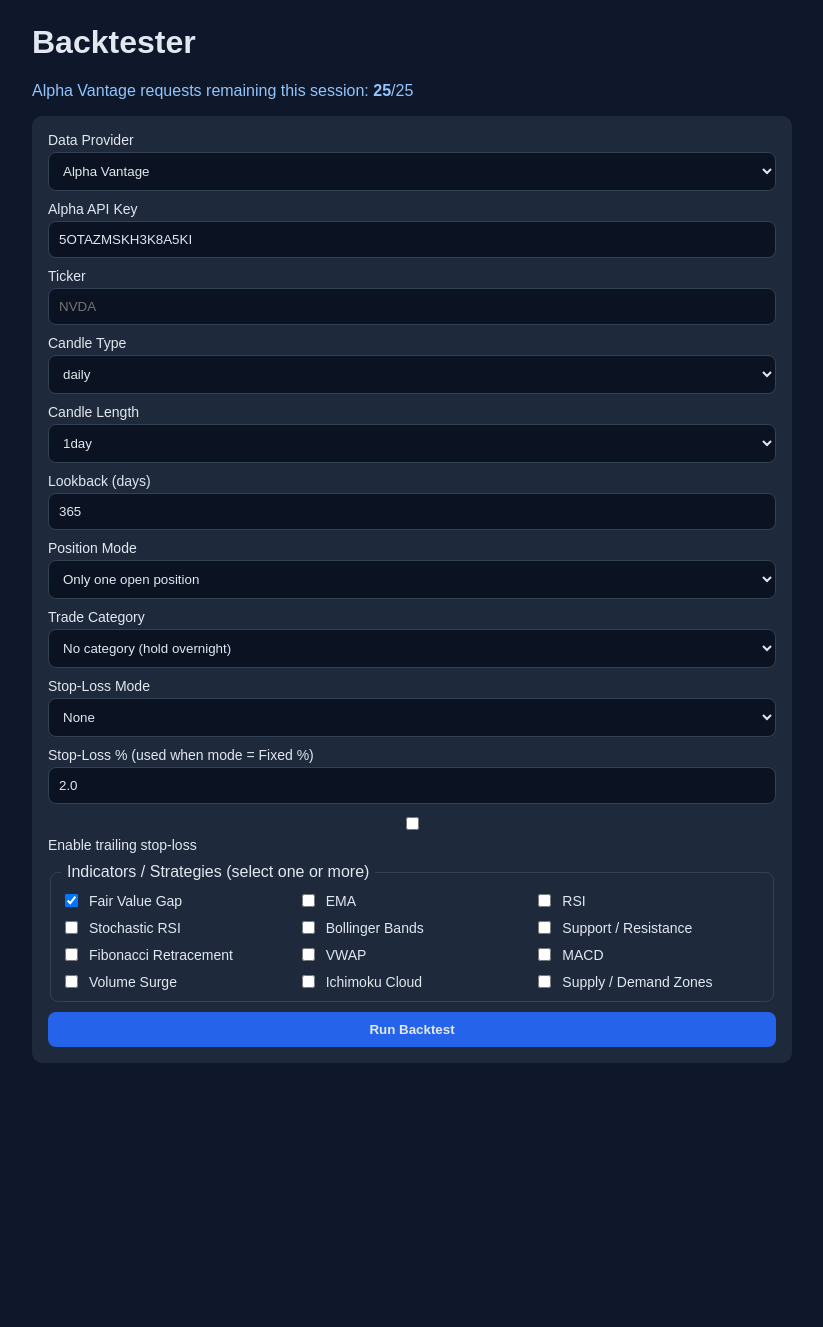
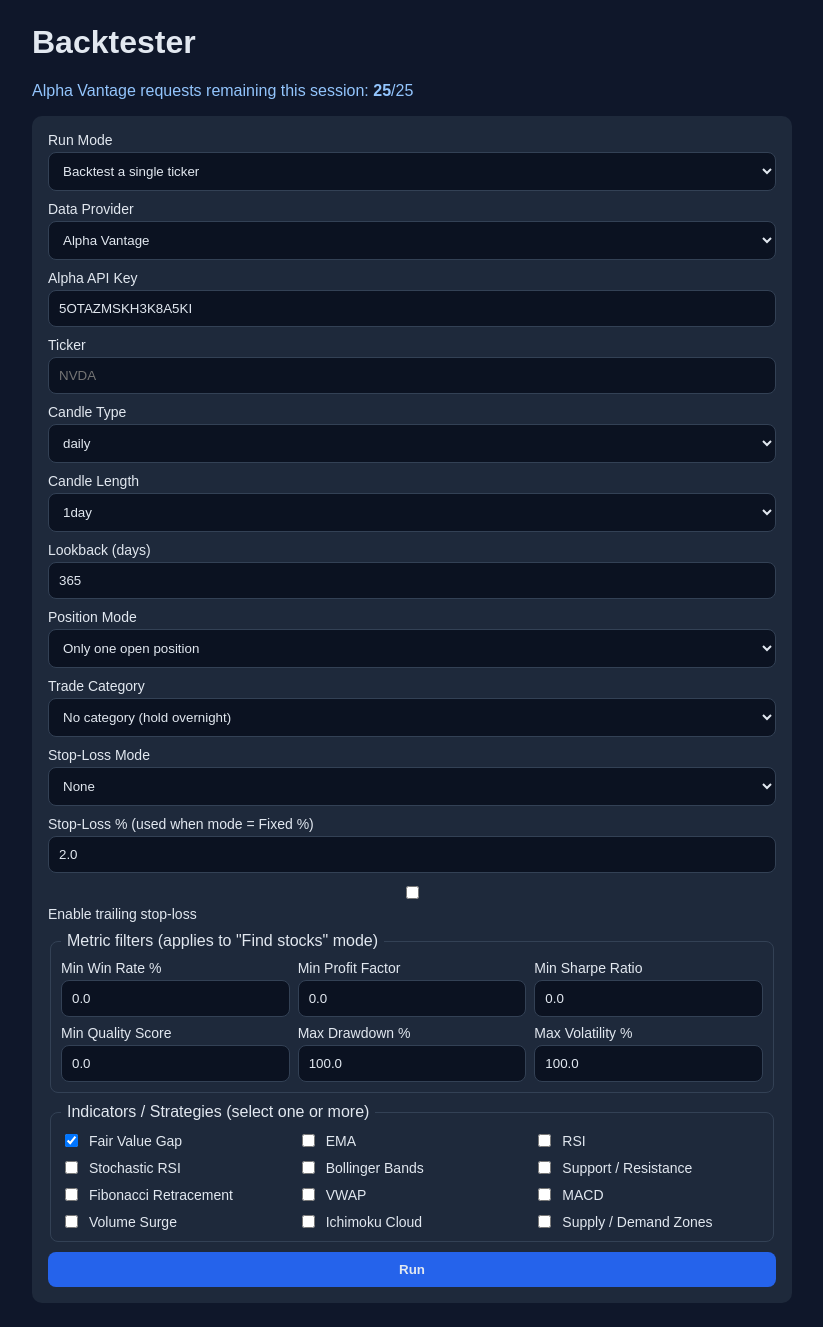
Before and after one commit to bobwillrulex/backtester, a Flask app: page / in a window 1280 px wide. Shown: the whole page, without its empty margins (228-1051 px from the left). Before the commit the page ends 1063 px from the top, so only its background shows below. Run offline with Flask 3, Linux system fonts and the light colour scheme.

Commit message:
Add advanced backtest metrics and Russell 1000 stock finder

```diff
--- a/app.py
+++ b/app.py
@@ -6,6 +6,7 @@ from backtester.data_clients import (
     AlphaVantageClient,
     CandleRequest,
     DataClientError,
+    Russell1000Client,
     YahooFinanceClient,
 )
 from backtester.strategies.indicator_combo import INDICATORS, run_indicator_combo
@@ -15,6 +16,7 @@ DEFAULT_API_KEY = "5OTAZMSKH3K8A5KI"
 app = Flask(__name__)
 alpha_client = AlphaVantageClient(api_key=DEFAULT_API_KEY)
 yahoo_client = YahooFinanceClient()
+russell_client = Russell1000Client()
 
 INTERVAL_OPTIONS = {
     "alpha": {
@@ -31,8 +33,9 @@ INTERVAL_OPTIONS = {
 }
 
 
-def render_home(*, result=None, error=None, api_key=DEFAULT_API_KEY, requests_remaining=None, form_data=None):
-    form_data = form_data or {
+def _default_form() -> dict:
+    return {
+        "run_mode": "backtest",
         "provider": "alpha",
         "data_mode": "daily",
         "interval": "1day",
@@ -44,7 +47,18 @@ def render_home(*, result=None, error=None, api_key=DEFAULT_API_KEY, requests_re
         "stop_loss_mode": "none",
         "stop_loss_percent": 2.0,
         "trailing_stop": False,
+        "scan_limit": 100,
+        "min_win_rate": 0.0,
+        "min_profit_factor": 0.0,
+        "min_sharpe_ratio": 0.0,
+        "min_quality_score": 0.0,
+        "max_drawdown": 100.0,
+        "max_volatility": 100.0,
     }
+
+
+def render_home(*, result=None, error=None, api_key=DEFAULT_API_KEY, requests_remaining=None, form_data=None):
+    form_data = form_data or _default_form()
     return render_template(
         "index.html",
         interval_options=INTERVAL_OPTIONS,
@@ -57,6 +71,17 @@ def render_home(*, result=None, error=None, api_key=DEFAULT_API_KEY, requests_re
     )
 
 
+def _passes_filters(metrics: dict[str, float], filters: dict[str, float]) -> bool:
+    return (
+        metrics["win_rate_pct"] >= filters["min_win_rate"]
+        and metrics["profit_factor"] >= filters["min_profit_factor"]
+        and metrics["sharpe_ratio"] >= filters["min_sharpe_ratio"]
+        and metrics["quality_score"] >= filters["min_quality_score"]
+        and metrics["max_drawdown_pct"] <= filters["max_drawdown"]
+        and metrics["volatility_pct"] <= filters["max_volatility"]
+    )
+
+
 @app.get("/")
 def index():
     return render_home()
@@ -64,6 +89,7 @@ def index():
 
 @app.post("/backtest")
 def run_backtest():
+    run_mode = request.form.get("run_mode", "backtest")
     ticker = request.form.get("ticker", "").strip().upper()
     provider = request.form.get("provider", "alpha")
     data_mode = request.form.get("data_mode", "daily")
@@ -76,7 +102,19 @@ def run_backtest():
     stop_loss_mode = request.form.get("stop_loss_mode", "none")
     stop_loss_percent = float(request.form.get("stop_loss_percent", "2") or "2")
     trailing_stop = request.form.get("trailing_stop") == "on"
+    scan_limit = int(request.form.get("scan_limit", "100") or "100")
+
+    metric_filters = {
+        "min_win_rate": float(request.form.get("min_win_rate", "0") or "0"),
+        "min_profit_factor": float(request.form.get("min_profit_factor", "0") or "0"),
+        "min_sharpe_ratio": float(request.form.get("min_sharpe_ratio", "0") or "0"),
+        "min_quality_score": float(request.form.get("min_quality_score", "0") or "0"),
+        "max_drawdown": float(request.form.get("max_drawdown", "100") or "100"),
+        "max_volatility": float(request.form.get("max_volatility", "100") or "100"),
+    }
+
     form_data = {
+        "run_mode": run_mode,
         "provider": provider,
         "data_mode": data_mode,
         "interval": interval,
@@ -88,14 +126,14 @@ def run_backtest():
         "stop_loss_mode": stop_loss_mode,
         "stop_loss_percent": stop_loss_percent,
         "trailing_stop": trailing_stop,
+        "scan_limit": scan_limit,
+        **metric_filters,
     }
 
     local_alpha_client = AlphaVantageClient(api_key=api_key)
     local_alpha_client.requests_made = alpha_client.requests_made
 
     try:
-        if not ticker:
-            raise ValueError("Ticker is required.")
         if provider not in INTERVAL_OPTIONS:
             raise ValueError("Invalid data provider selected.")
         if data_mode not in INTERVAL_OPTIONS[provider]:
@@ -108,52 +146,134 @@ def run_backtest():
             raise ValueError("Invalid stop-loss mode selected.")
         if stop_loss_percent <= 0 or stop_loss_percent >= 100:
             raise ValueError("Stop-loss percent must be between 0 and 100.")
+        if run_mode not in {"backtest", "scan"}:
+            raise ValueError("Invalid mode selected.")
+        if scan_limit < 1 or scan_limit > 1000:
+            raise ValueError("Scan limit must be between 1 and 1000.")
 
-        req = CandleRequest(
-            symbol=ticker,
-            provider=provider,
-            mode=data_mode,
-            interval=interval,
-            lookback_days=lookback_days,
-        )
-        if provider == "alpha":
-            candles = local_alpha_client.fetch_candles(req)
-            alpha_client.requests_made = local_alpha_client.requests_made
-            requests_remaining = alpha_client.get_requests_remaining()
-        else:
-            candles = yahoo_client.fetch_candles(req)
-            requests_remaining = alpha_client.get_requests_remaining()
+        if run_mode == "backtest":
+            if not ticker:
+                raise ValueError("Ticker is required.")
 
-        result = run_indicator_combo(
-            candles,
-            selected_indicators=selected_indicators,
-            allow_multiple_positions=(position_mode == "multi"),
-            hold_overnight=(trade_category == "none"),
-            stop_loss_mode=stop_loss_mode,
-            stop_loss_percent=stop_loss_percent,
-            trailing_stop=trailing_stop,
-        )
+            req = CandleRequest(
+                symbol=ticker,
+                provider=provider,
+                mode=data_mode,
+                interval=interval,
+                lookback_days=lookback_days,
+            )
+            if provider == "alpha":
+                candles = local_alpha_client.fetch_candles(req)
+                alpha_client.requests_made = local_alpha_client.requests_made
+                requests_remaining = alpha_client.get_requests_remaining()
+            else:
+                candles = yahoo_client.fetch_candles(req)
+                requests_remaining = alpha_client.get_requests_remaining()
+
+            result = run_indicator_combo(
+                candles,
+                selected_indicators=selected_indicators,
+                allow_multiple_positions=(position_mode == "multi"),
+                hold_overnight=(trade_category == "none"),
+                stop_loss_mode=stop_loss_mode,
+                stop_loss_percent=stop_loss_percent,
+                trailing_stop=trailing_stop,
+            )
+
+            return render_home(
+                api_key=api_key,
+                requests_remaining=requests_remaining,
+                form_data=form_data,
+                result={
+                    "mode": "backtest",
+                    "ticker": ticker,
+                    "provider": provider,
+                    "candles": len(candles),
+                    "return_pct": result.total_return_pct,
+                    "previous_return_pct": result.previous_return_pct,
+                    "liquidated_return_pct": result.liquidated_return_pct,
+                    "trades": result.trades,
+                    "win_rate_pct": result.win_rate_pct,
+                    "average_gain_pct": result.average_gain_pct,
+                    "max_drawdown_pct": result.max_drawdown_pct,
+                    "volatility_pct": result.volatility_pct,
+                    "profit_factor": result.profit_factor,
+                    "sharpe_ratio": result.sharpe_ratio,
+                    "quality_score": result.quality_score,
+                    "notes": result.notes,
+                    "indicators": [INDICATORS[i] for i in selected_indicators],
+                    "stop_loss_mode": stop_loss_mode,
+                    "stop_loss_percent": round(stop_loss_percent, 2),
+                    "trailing_stop": trailing_stop,
+                    "trade_details": result.trade_details,
+                },
+            )
+
+        symbols = russell_client.fetch_symbols()
+        candidates = symbols[:scan_limit]
+        matches: list[dict[str, float | int | str]] = []
+        failures = 0
+
+        for symbol in candidates:
+            try:
+                candles = yahoo_client.fetch_candles(
+                    CandleRequest(
+                        symbol=symbol,
+                        provider="yahoo",
+                        mode=data_mode,
+                        interval=interval,
+                        lookback_days=lookback_days,
+                    )
+                )
+                scan_result = run_indicator_combo(
+                    candles,
+                    selected_indicators=selected_indicators,
+                    allow_multiple_positions=(position_mode == "multi"),
+                    hold_overnight=(trade_category == "none"),
+                    stop_loss_mode=stop_loss_mode,
+                    stop_loss_percent=stop_loss_percent,
+                    trailing_stop=trailing_stop,
+                )
+                metrics = {
+                    "win_rate_pct": scan_result.win_rate_pct,
+                    "profit_factor": scan_result.profit_factor,
+                    "sharpe_ratio": scan_result.sharpe_ratio,
+                    "quality_score": scan_result.quality_score,
+                    "max_drawdown_pct": scan_result.max_drawdown_pct,
+                    "volatility_pct": scan_result.volatility_pct,
+                }
+                if _passes_filters(metrics, metric_filters):
+                    matches.append(
+                        {
+                            "symbol": symbol,
+                            "return_pct": scan_result.total_return_pct,
+                            "trades": scan_result.trades,
+                            **metrics,
+                        }
+                    )
+            except (ValueError, DataClientError):
+                failures += 1
+                continue
+
+        ranked_matches = sorted(
+            matches,
+            key=lambda item: (item["quality_score"], item["sharpe_ratio"], item["return_pct"]),
+            reverse=True,
+        )[:25]
 
         return render_home(
             api_key=api_key,
-            requests_remaining=requests_remaining,
+            requests_remaining=alpha_client.get_requests_remaining(),
             form_data=form_data,
             result={
-                "ticker": ticker,
-                "provider": provider,
-                "candles": len(candles),
-                "return_pct": result.total_return_pct,
-                "previous_return_pct": result.previous_return_pct,
-                "liquidated_return_pct": result.liquidated_return_pct,
-                "trades": result.trades,
-                "win_rate_pct": result.win_rate_pct,
-                "average_gain_pct": result.average_gain_pct,
-                "notes": result.notes,
+                "mode": "scan",
+                "provider": "yahoo",
+                "candles": None,
                 "indicators": [INDICATORS[i] for i in selected_indicators],
-                "stop_loss_mode": stop_loss_mode,
-                "stop_loss_percent": round(stop_loss_percent, 2),
-                "trailing_stop": trailing_stop,
-                "trade_details": result.trade_details,
+                "matches": ranked_matches,
+                "scan_total": len(candidates),
+                "scan_failures": failures,
+                "scan_matches": len(matches),
             },
         )
     except (ValueError, DataClientError) as exc:
--- a/backtester/strategies/base.py
+++ b/backtester/strategies/base.py
@@ -16,6 +16,11 @@ class BacktestResult:
     liquidated_return_pct: float = 0.0
     win_rate_pct: float = 0.0
     average_gain_pct: float = 0.0
+    max_drawdown_pct: float = 0.0
+    volatility_pct: float = 0.0
+    profit_factor: float = 0.0
+    sharpe_ratio: float = 0.0
+    quality_score: float = 0.0
     trade_details: list[dict[str, str | float | int]] = field(default_factory=list)
 
 
--- a/static/styles.css
+++ b/static/styles.css
@@ -89,3 +89,5 @@ legend { padding: 0 6px; }
 .checkbox-grid { display: grid; grid-template-columns: repeat(auto-fit, minmax(180px, 1fr)); gap: 8px; }
 .checkbox-grid label { display: flex; align-items: center; gap: 8px; }
 .checkbox-grid input { width: auto; }
+
+.metric-grid { display: grid; grid-template-columns: repeat(auto-fit, minmax(180px, 1fr)); gap: 8px; }
--- a/templates/index.html
+++ b/templates/index.html
@@ -12,6 +12,13 @@
     <p class="sub">Alpha Vantage requests remaining this session: <strong>{{ requests_remaining }}</strong>/25</p>
 
     <form method="post" action="/backtest" class="card">
+      <label>Run Mode
+        <select name="run_mode" id="run_mode">
+          <option value="backtest" {% if form_data.run_mode == 'backtest' %}selected{% endif %}>Backtest a single ticker</option>
+          <option value="scan" {% if form_data.run_mode == 'scan' %}selected{% endif %}>Find stocks in Russell 1000</option>
+        </select>
+      </label>
+
       <label>Data Provider
         <select id="provider" name="provider">
           <option value="alpha" {% if form_data.provider == 'alpha' %}selected{% endif %}>Alpha Vantage</option>
@@ -24,7 +31,7 @@
       </label>
 
       <label>Ticker
-        <input type="text" name="ticker" placeholder="NVDA" value="{{ form_data.ticker }}" required />
+        <input type="text" id="ticker" name="ticker" placeholder="NVDA" value="{{ form_data.ticker }}" required />
       </label>
 
       <label>Candle Type
@@ -37,6 +44,10 @@
 
       <label>Lookback (days)
         <input type="number" name="lookback_days" min="5" value="{{ form_data.lookback_days }}" required />
+      </label>
+
+      <label id="scan_limit_wrap">Scan Limit (Russell symbols to evaluate)
+        <input type="number" name="scan_limit" min="1" max="1000" value="{{ form_data.scan_limit }}" required />
       </label>
 
       <label>Position Mode
@@ -74,6 +85,18 @@
       </label>
 
       <fieldset>
+        <legend>Metric filters (applies to "Find stocks" mode)</legend>
+        <div class="metric-grid">
+          <label>Min Win Rate %<input type="number" name="min_win_rate" min="0" max="100" step="0.1" value="{{ form_data.min_win_rate }}" /></label>
+          <label>Min Profit Factor<input type="number" name="min_profit_factor" min="0" step="0.1" value="{{ form_data.min_profit_factor }}" /></label>
+          <label>Min Sharpe Ratio<input type="number" name="min_sharpe_ratio" min="0" step="0.1" value="{{ form_data.min_sharpe_ratio }}" /></label>
+          <label>Min Quality Score<input type="number" name="min_quality_score" min="0" max="100" step="0.1" value="{{ form_data.min_quality_score }}" /></label>
+          <label>Max Drawdown %<input type="number" name="max_drawdown" min="0" max="100" step="0.1" value="{{ form_data.max_drawdown }}" /></label>
+          <label>Max Volatility %<input type="number" name="max_volatility" min="0" max="100" step="0.1" value="{{ form_data.max_volatility }}" /></label>
+        </div>
+      </fieldset>
+
+      <fieldset>
         <legend>Indicators / Strategies (select one or more)</legend>
         <div class="checkbox-grid">
           {% for key, label in indicator_options.items() %}
@@ -85,7 +108,7 @@
         </div>
       </fieldset>
 
-      <button type="submit">Run Backtest</button>
+      <button type="submit">Run</button>
     </form>
 
     {% if error %}
@@ -95,6 +118,8 @@
     {% if result %}
       <section class="card result">
         <h2>Result</h2>
+
+        {% if result.mode == 'backtest' %}
           <p><strong>Ticker:</strong> {{ result.ticker }}</p>
           <p><strong>Provider:</strong> {{ result.provider }}</p>
           <p><strong>Candles used:</strong> {{ result.candles }}</p>
@@ -103,6 +128,11 @@
           <p><strong>Total Return (Liquidated):</strong> {{ result.liquidated_return_pct }}%</p>
           <p><strong>Trades:</strong> {{ result.trades }}</p>
           <p><strong>Win Rate:</strong> {{ result.win_rate_pct }}%</p>
+          <p><strong>Profit Factor:</strong> {{ result.profit_factor }}</p>
+          <p><strong>Sharpe Ratio:</strong> {{ result.sharpe_ratio }}</p>
+          <p><strong>Volatility:</strong> {{ result.volatility_pct }}%</p>
+          <p><strong>Max Drawdown:</strong> {{ result.max_drawdown_pct }}%</p>
+          <p><strong>Quality Score:</strong> {{ result.quality_score }}/100</p>
           <p><strong>Average Gain per Trade:</strong> {{ result.average_gain_pct }}%</p>
           <p><strong>Indicators:</strong> {{ result.indicators|join(', ') }}</p>
           <p><strong>Stop-Loss:</strong> {{ result.stop_loss_mode }}{% if result.stop_loss_mode == "percent" %} ({{ result.stop_loss_percent }}%){% endif %}</p>
@@ -144,6 +174,50 @@
             </div>
           </details>
           {% endif %}
+        {% else %}
+          <p><strong>Scan universe:</strong> Russell 1000 (Yahoo Finance)</p>
+          <p><strong>Indicators:</strong> {{ result.indicators|join(', ') }}</p>
+          <p><strong>Symbols scanned:</strong> {{ result.scan_total }}</p>
+          <p><strong>Matched:</strong> {{ result.scan_matches }}</p>
+          <p><strong>Skipped (data/errors):</strong> {{ result.scan_failures }}</p>
+
+          {% if result.matches %}
+          <div class="trade-table-wrap">
+            <table class="trade-table">
+              <thead>
+                <tr>
+                  <th>Symbol</th>
+                  <th>Return %</th>
+                  <th>Win Rate %</th>
+                  <th>Profit Factor</th>
+                  <th>Sharpe</th>
+                  <th>Volatility %</th>
+                  <th>Max DD %</th>
+                  <th>Quality</th>
+                  <th>Trades</th>
+                </tr>
+              </thead>
+              <tbody>
+                {% for stock in result.matches %}
+                <tr>
+                  <td>{{ stock.symbol }}</td>
+                  <td class="{% if stock.return_pct >= 0 %}pnl-pos{% else %}pnl-neg{% endif %}">{{ stock.return_pct }}</td>
+                  <td>{{ stock.win_rate_pct }}</td>
+                  <td>{{ stock.profit_factor }}</td>
+                  <td>{{ stock.sharpe_ratio }}</td>
+                  <td>{{ stock.volatility_pct }}</td>
+                  <td>{{ stock.max_drawdown_pct }}</td>
+                  <td>{{ stock.quality_score }}</td>
+                  <td>{{ stock.trades }}</td>
+                </tr>
+                {% endfor %}
+              </tbody>
+            </table>
+          </div>
+          {% else %}
+            <p>No symbols matched the current metric filters.</p>
+          {% endif %}
+        {% endif %}
       </section>
     {% endif %}
   </main>
@@ -154,6 +228,9 @@ const providerEl = document.getElementById('provider');
 const modeEl = document.getElementById('data_mode');
 const intervalEl = document.getElementById('interval');
 const apiKeyInput = document.getElementById('api_key');
+const tickerInput = document.getElementById('ticker');
+const runModeEl = document.getElementById('run_mode');
+const scanLimitWrap = document.getElementById('scan_limit_wrap');
 
 function syncModes() {
   const provider = providerEl.value;
@@ -176,9 +253,7 @@ function syncModes() {
   }
 
   syncIntervals();
-  const isAlpha = provider === 'alpha';
-  apiKeyInput.required = isAlpha;
-  apiKeyInput.disabled = !isAlpha;
+  syncRunMode();
 }
 
 function syncIntervals() {
@@ -202,9 +277,24 @@ function syncIntervals() {
   }
 }
 
+function syncRunMode() {
+  const scanMode = runModeEl.value === 'scan';
+  if (scanMode) {
+    providerEl.value = 'yahoo';
+  }
+  const isAlpha = providerEl.value === 'alpha' && !scanMode;
+  apiKeyInput.required = isAlpha;
+  apiKeyInput.disabled = !isAlpha;
+  tickerInput.required = !scanMode;
+  tickerInput.disabled = scanMode;
+  scanLimitWrap.style.display = scanMode ? 'grid' : 'none';
+}
+
 providerEl.addEventListener('change', syncModes);
 modeEl.addEventListener('change', syncIntervals);
+runModeEl.addEventListener('change', () => { syncModes(); syncRunMode(); });
 syncModes();
+syncRunMode();
 </script>
 </body>
 </html>
```
Also changed, not shown: backtester/data_clients.py (+77 -0 lines), backtester/strategies/indicator_combo.py (+32 -0 lines). Lines whose indentation alone changed are shown as unchanged.
